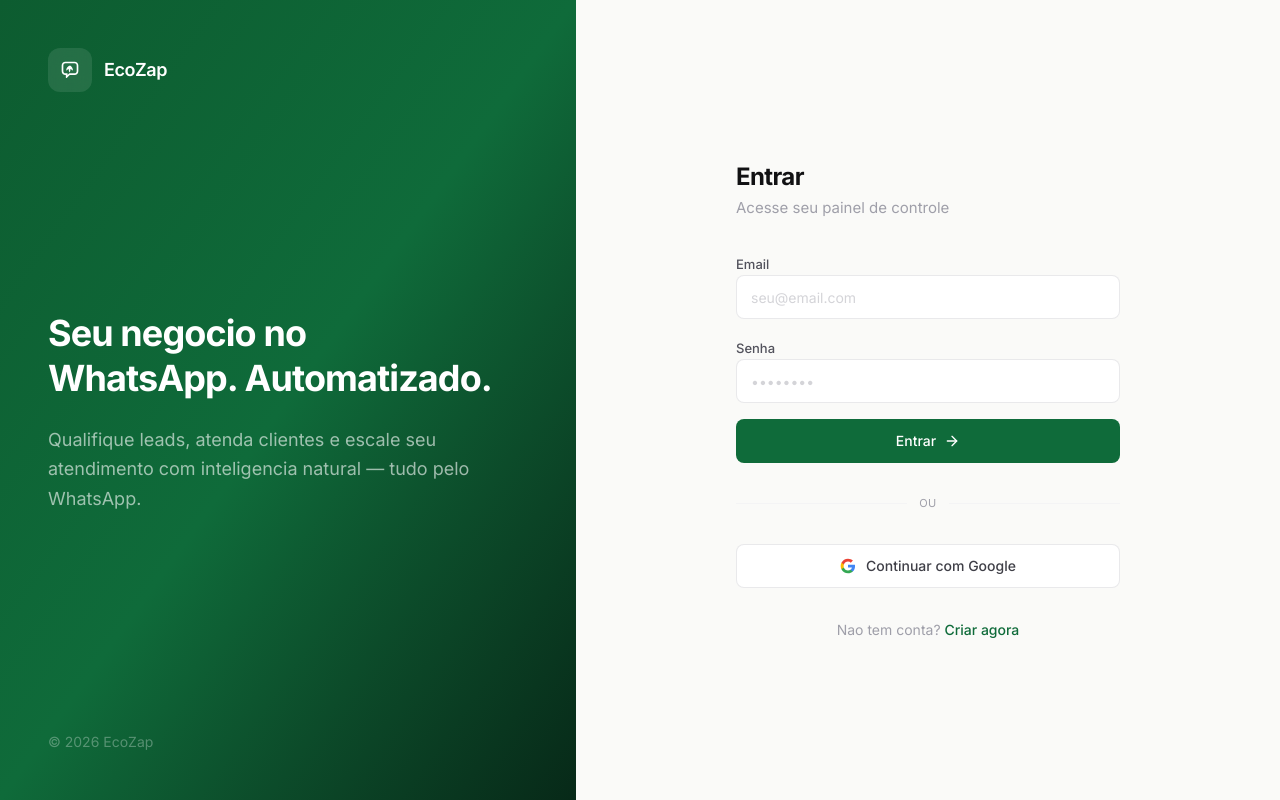
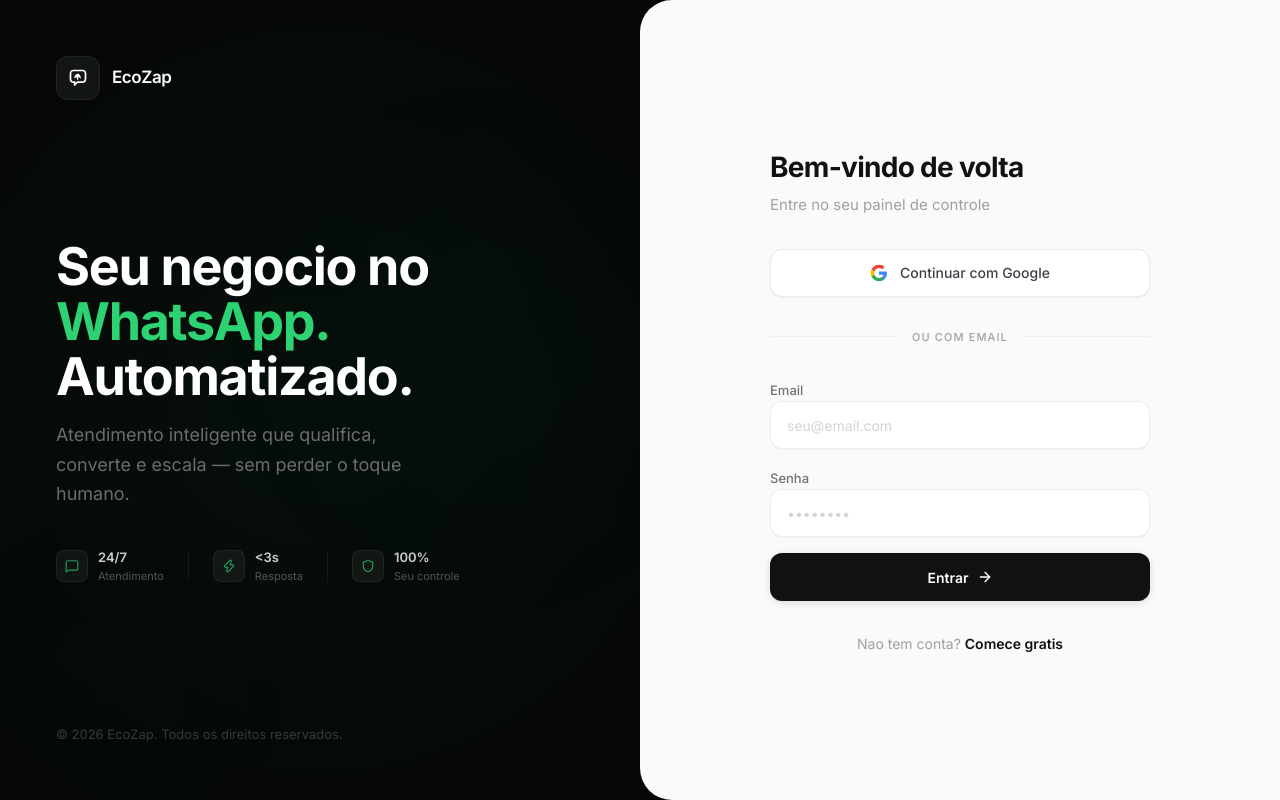
Before and after one commit to Jhowsilva2k22/ecozap-panel, a Next.js app: page /login in a window 1280 px wide. Built offline with nearby package versions, Linux system fonts and the light colour scheme; no server answers.

Commit message:
redesign: fachada premium login — dark immersive + glow + social proof + card elevado

```diff
--- a/src/app/(auth)/login/page.tsx
+++ b/src/app/(auth)/login/page.tsx
@@ -4,7 +4,7 @@ import { useState } from "react";
 import { supabase } from "@/lib/supabase";
 import { useRouter } from "next/navigation";
 import Link from "next/link";
-import { ArrowRight } from "lucide-react";
+import { ArrowRight, Shield, Zap, MessageSquare } from "lucide-react";
 import { EcoZapIcon } from "@/components/ecozap-icon";
 
 export default function LoginPage() {
@@ -36,110 +36,112 @@ export default function LoginPage() {
   }
 
   return (
-    <div className="min-h-screen flex">
-      {/* Left — Branding */}
-      <div className="hidden lg:flex lg:w-[45%] bg-gradient-to-br from-[#0d5c30] via-[#0f6b3a] to-[#072918] flex-col justify-between p-12 text-white">
-        <div className="flex items-center gap-3">
-          <div className="w-11 h-11 rounded-xl bg-white/10 flex items-center justify-center backdrop-blur-sm">
-            <EcoZapIcon className="w-5 h-5" />
+    <div className="min-h-screen flex bg-[#060807]">
+      {/* Left — Immersive branding */}
+      <div className="hidden lg:flex lg:w-[50%] relative overflow-hidden flex-col justify-between p-14 text-white">
+        {/* Background layers */}
+        <div className="absolute inset-0 bg-[#060807]" />
+        <div className="absolute top-1/2 left-1/2 -translate-x-1/2 -translate-y-1/2 w-[600px] h-[600px] rounded-full bg-[#0f6b3a]/[0.07] blur-[120px]" />
+        <div className="absolute top-1/4 right-0 w-[300px] h-[300px] rounded-full bg-[#0f6b3a]/[0.04] blur-[80px]" />
+        <div className="absolute bottom-0 left-0 w-[200px] h-[200px] rounded-full bg-[#0f6b3a]/[0.03] blur-[60px]" />
+        {/* Subtle grid overlay */}
+        <div
+          className="absolute inset-0 opacity-[0.03]"
+          style={{
+            backgroundImage: "linear-gradient(rgba(255,255,255,0.1) 1px, transparent 1px), linear-gradient(90deg, rgba(255,255,255,0.1) 1px, transparent 1px)",
+            backgroundSize: "60px 60px",
+          }}
+        />
+
+        {/* Content */}
+        <div className="relative z-10">
+          <div className="flex items-center gap-3">
+            <div className="w-11 h-11 rounded-xl bg-white/[0.06] border border-white/[0.06] flex items-center justify-center backdrop-blur-sm">
+              <EcoZapIcon className="w-5 h-5" />
+            </div>
+            <span className="text-[17px] font-semibold tracking-tight">EcoZap</span>
           </div>
-          <span className="text-lg font-semibold tracking-tight">EcoZap</span>
         </div>
 
-        <div className="space-y-6">
-          <h1 className="text-4xl font-bold leading-tight tracking-tight">
-            Seu negocio no<br />WhatsApp. Automatizado.
-          </h1>
-          <p className="text-white/60 text-lg leading-relaxed max-w-md">
-            Qualifique leads, atenda clientes e escale seu atendimento com inteligencia natural — tudo pelo WhatsApp.
-          </p>
+        <div className="relative z-10 space-y-8">
+          <div className="space-y-4">
+            <h1 className="text-[52px] font-bold leading-[1.05] tracking-tight">
+              Seu negocio no
+              <br />
+              <span className="text-[#2dd272]">WhatsApp.</span>
+              <br />
+              Automatizado.
+            </h1>
+            <p className="text-white/40 text-lg leading-relaxed max-w-[400px]">
+              Atendimento inteligente que qualifica, converte e escala — sem perder o toque humano.
+            </p>
+          </div>
+
+          {/* Trust signals */}
+          <div className="flex items-center gap-6 pt-2">
+            <div className="flex items-center gap-2.5">
+              <div className="w-8 h-8 rounded-lg bg-white/[0.05] border border-white/[0.06] flex items-center justify-center">
+                <MessageSquare className="w-3.5 h-3.5 text-[#2dd272]/70" />
+              </div>
+              <div>
+                <p className="text-[13px] font-semibold text-white/80">24/7</p>
+                <p className="text-[11px] text-white/30">Atendimento</p>
+              </div>
+            </div>
+            <div className="w-px h-8 bg-white/[0.06]" />
+            <div className="flex items-center gap-2.5">
+              <div className="w-8 h-8 rounded-lg bg-white/[0.05] border border-white/[0.06] flex items-center justify-center">
+                <Zap className="w-3.5 h-3.5 text-[#2dd272]/70" />
+              </div>
+              <div>
+                <p className="text-[13px] font-semibold text-white/80">&lt;3s</p>
+                <p className="text-[11px] text-white/30">Resposta</p>
+              </div>
+            </div>
+            <div className="w-px h-8 bg-white/[0.06]" />
+            <div className="flex items-center gap-2.5">
+              <div className="w-8 h-8 rounded-lg bg-white/[0.05] border border-white/[0.06] flex items-center justify-center">
+                <Shield className="w-3.5 h-3.5 text-[#2dd272]/70" />
+              </div>
+              <div>
+                <p className="text-[13px] font-semibold text-white/80">100%</p>
+                <p className="text-[11px] text-white/30">Seu controle</p>
+              </div>
+            </div>
+          </div>
         </div>
 
-        <p className="text-white/30 text-sm">&copy; {new Date().getFullYear()} EcoZap</p>
+        <div className="relative z-10">
+          <p className="text-white/20 text-[13px]">&copy; {new Date().getFullYear()} EcoZap. Todos os direitos reservados.</p>
+        </div>
       </div>
 
       {/* Right — Form */}
-      <div className="flex-1 flex items-center justify-center p-8 bg-[#fafaf8]">
-        <div className="w-full max-w-sm space-y-8">
+      <div className="flex-1 flex items-center justify-center p-8 bg-[#fafaf8] lg:rounded-l-[32px] lg:shadow-[-20px_0_60px_rgba(0,0,0,0.15)]">
+        <div className="w-full max-w-[380px] space-y-8">
           {/* Mobile logo */}
-          <div className="lg:hidden flex items-center gap-3 mb-4">
-            <div className="w-10 h-10 rounded-xl bg-[#0f6b3a] flex items-center justify-center">
-              <EcoZapIcon className="w-5 h-5 text-white" />
+          <div className="lg:hidden flex items-center gap-3 mb-6">
+            <div className="w-11 h-11 rounded-xl bg-[#060807] flex items-center justify-center">
+              <EcoZapIcon className="w-5 h-5 text-[#2dd272]" />
             </div>
-            <span className="text-lg font-semibold tracking-tight">EcoZap</span>
+            <span className="text-lg font-semibold tracking-tight text-[#111113]">EcoZap</span>
           </div>
 
-          <div>
-            <h2 className="text-2xl font-bold tracking-tight text-[#111113]">Entrar</h2>
-            <p className="text-zinc-400 mt-1 text-[15px]">Acesse seu painel de controle</p>
+          <div className="space-y-1.5">
+            <h2 className="text-[28px] font-bold tracking-tight text-[#111113]">Bem-vindo de volta</h2>
+            <p className="text-zinc-400 text-[15px]">Entre no seu painel de controle</p>
           </div>
 
-          <form onSubmit={handleLogin} className="space-y-4">
-            <div className="space-y-1.5">
-              <label className="text-[13px] font-medium text-zinc-600">Email</label>
-              <input
-                type="email"
-                value={email}
-                onChange={(e) => setEmail(e.target.value)}
-                placeholder="seu@email.com"
-                required
-                className="w-full h-11 px-3.5 rounded-lg border border-zinc-200/80 bg-white text-sm
-                  placeholder:text-zinc-300 outline-none
-                  focus:border-[#0f6b3a]/40 focus:ring-2 focus:ring-[#0f6b3a]/8
-                  transition-all duration-200"
-              />
-            </div>
-
-            <div className="space-y-1.5">
-              <label className="text-[13px] font-medium text-zinc-600">Senha</label>
-              <input
-                type="password"
-                value={password}
-                onChange={(e) => setPassword(e.target.value)}
-                placeholder="••••••••"
-                required
-                className="w-full h-11 px-3.5 rounded-lg border border-zinc-200/80 bg-white text-sm
-                  placeholder:text-zinc-300 outline-none
-                  focus:border-[#0f6b3a]/40 focus:ring-2 focus:ring-[#0f6b3a]/8
-                  transition-all duration-200"
-              />
-            </div>
-
-            {error && (
-              <p className="text-[13px] text-red-600 bg-red-50/80 px-3 py-2 rounded-lg">{error}</p>
-            )}
-
-            <button
-              type="submit"
-              disabled={loading}
-              className="w-full h-11 bg-[#0f6b3a] text-white text-sm font-medium rounded-lg
-                hover:bg-[#0a4d2a] active:scale-[0.98]
-                disabled:opacity-60 disabled:cursor-not-allowed
-                transition-all duration-200
-                flex items-center justify-center gap-2"
-            >
-              {loading ? "Entrando..." : "Entrar"}
-              {!loading && <ArrowRight className="w-4 h-4" />}
-            </button>
-          </form>
-
-          <div className="relative">
-            <div className="absolute inset-0 flex items-center">
-              <div className="w-full border-t border-zinc-100" />
-            </div>
-            <div className="relative flex justify-center">
-              <span className="bg-[#fafaf8] px-3 text-[11px] text-zinc-400 uppercase tracking-wider">ou</span>
-            </div>
-          </div>
-
+          {/* Google first */}
           <button
             onClick={handleGoogle}
-            className="w-full h-11 border border-zinc-200/80 bg-white text-sm font-medium rounded-lg
-              hover:bg-zinc-50/80 active:scale-[0.98]
+            className="w-full h-12 border border-zinc-200/80 bg-white text-[14px] font-medium rounded-xl
+              hover:bg-zinc-50/80 hover:border-zinc-300/60 active:scale-[0.98]
               transition-all duration-200
-              flex items-center justify-center gap-2.5 text-zinc-700"
+              flex items-center justify-center gap-3 text-zinc-700
+              shadow-[0_1px_3px_rgba(0,0,0,0.04)]"
           >
-            <svg className="w-4 h-4" viewBox="0 0 24 24">
+            <svg className="w-[18px] h-[18px]" viewBox="0 0 24 24">
               <path d="M22.56 12.25c0-.78-.07-1.53-.2-2.25H12v4.26h5.92a5.06 5.06 0 01-2.2 3.32v2.77h3.57c2.08-1.92 3.28-4.74 3.28-8.1z" fill="#4285F4"/>
               <path d="M12 23c2.97 0 5.46-.98 7.28-2.66l-3.57-2.77c-.98.66-2.23 1.06-3.71 1.06-2.86 0-5.29-1.93-6.16-4.53H2.18v2.84C3.99 20.53 7.7 23 12 23z" fill="#34A853"/>
               <path d="M5.84 14.09c-.22-.66-.35-1.36-.35-2.09s.13-1.43.35-2.09V7.07H2.18C1.43 8.55 1 10.22 1 12s.43 3.45 1.18 4.93l2.85-2.22.81-.62z" fill="#FBBC05"/>
@@ -148,10 +150,71 @@ export default function LoginPage() {
             Continuar com Google
           </button>
 
-          <p className="text-center text-sm text-zinc-400">
+          <div className="relative">
+            <div className="absolute inset-0 flex items-center">
+              <div className="w-full border-t border-zinc-200/60" />
+            </div>
+            <div className="relative flex justify-center">
+              <span className="bg-[#fafaf8] px-4 text-[11px] text-zinc-400 uppercase tracking-widest font-medium">ou com email</span>
+            </div>
+          </div>
+
+          <form onSubmit={handleLogin} className="space-y-4">
+            <div className="space-y-1.5">
+              <label className="text-[13px] font-medium text-zinc-500">Email</label>
+              <input
+                type="email"
+                value={email}
+                onChange={(e) => setEmail(e.target.value)}
+                placeholder="seu@email.com"
+                required
+                className="w-full h-12 px-4 rounded-xl border border-zinc-200/70 bg-white text-[14px]
+                  placeholder:text-zinc-300 outline-none
+                  focus:border-[#2dd272]/40 focus:ring-2 focus:ring-[#2dd272]/10
+                  transition-all duration-200
+                  shadow-[0_1px_2px_rgba(0,0,0,0.03)]"
+              />
+            </div>
+
+            <div className="space-y-1.5">
+              <label className="text-[13px] font-medium text-zinc-500">Senha</label>
+              <input
+                type="password"
+                value={password}
+                onChange={(e) => setPassword(e.target.value)}
+                placeholder="••••••••"
+                required
+                className="w-full h-12 px-4 rounded-xl border border-zinc-200/70 bg-white text-[14px]
+                  placeholder:text-zinc-300 outline-none
+                  focus:border-[#2dd272]/40 focus:ring-2 focus:ring-[#2dd272]/10
+                  transition-all duration-200
+                  shadow-[0_1px_2px_rgba(0,0,0,0.03)]"
+              />
+            </div>
+
+            {error && (
+              <p className="text-[13px] text-red-600 bg-red-50/80 px-3.5 py-2.5 rounded-xl">{error}</p>
+            )}
+
+            <button
+              type="submit"
+              disabled={loading}
+              className="w-full h-12 bg-[#111113] text-white text-[14px] font-semibold rounded-xl
+                hover:bg-[#1a1a1d] active:scale-[0.98]
+                disabled:opacity-50 disabled:cursor-not-allowed
+                transition-all duration-200
+                flex items-center justify-center gap-2
+                shadow-[0_2px_8px_rgba(0,0,0,0.12)]"
+            >
+              {loading ? "Entrando..." : "Entrar"}
+              {!loading && <ArrowRight className="w-4 h-4" />}
+            </button>
+          </form>
+
+          <p className="text-center text-[14px] text-zinc-400">
             Nao tem conta?{" "}
-            <Link href="/signup" className="text-[#0f6b3a] font-medium hover:underline">
-              Criar agora
+            <Link href="/signup" className="text-[#111113] font-semibold hover:underline">
+              Comece gratis
             </Link>
           </p>
         </div>
```
